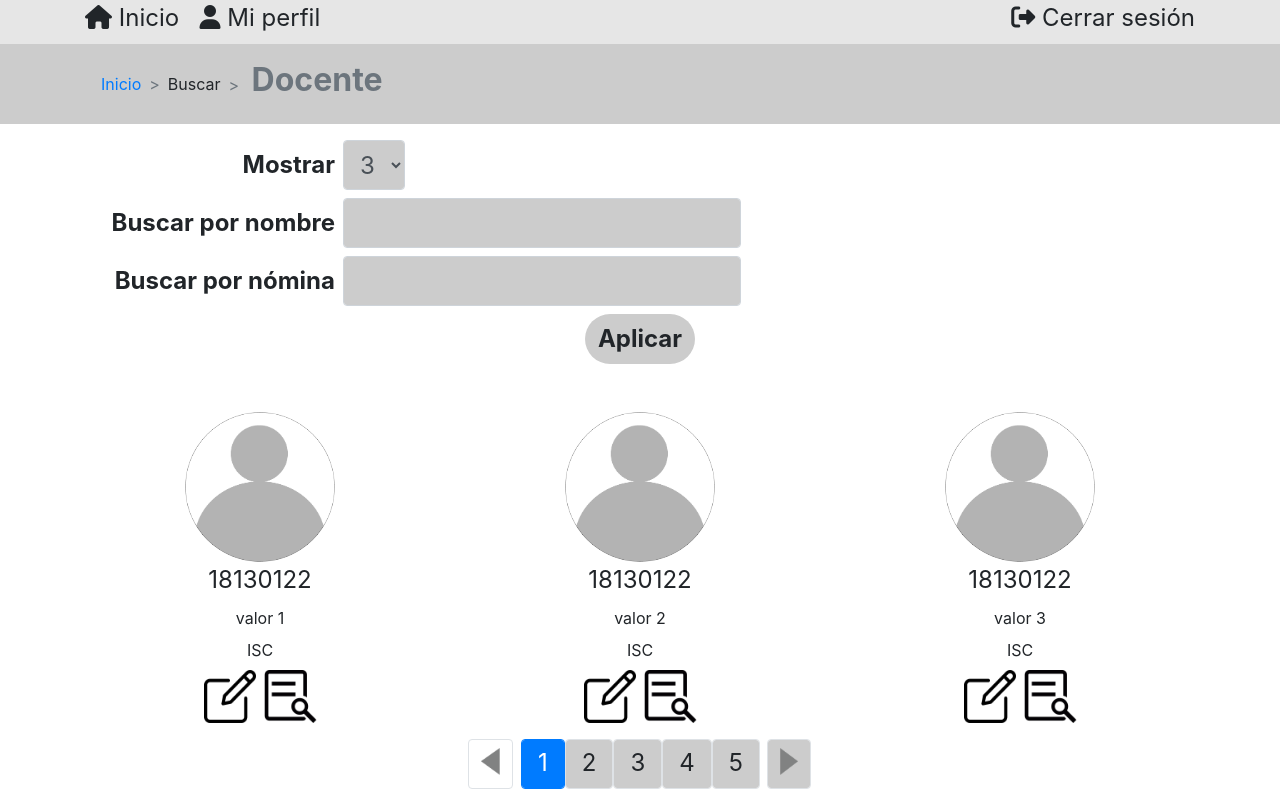
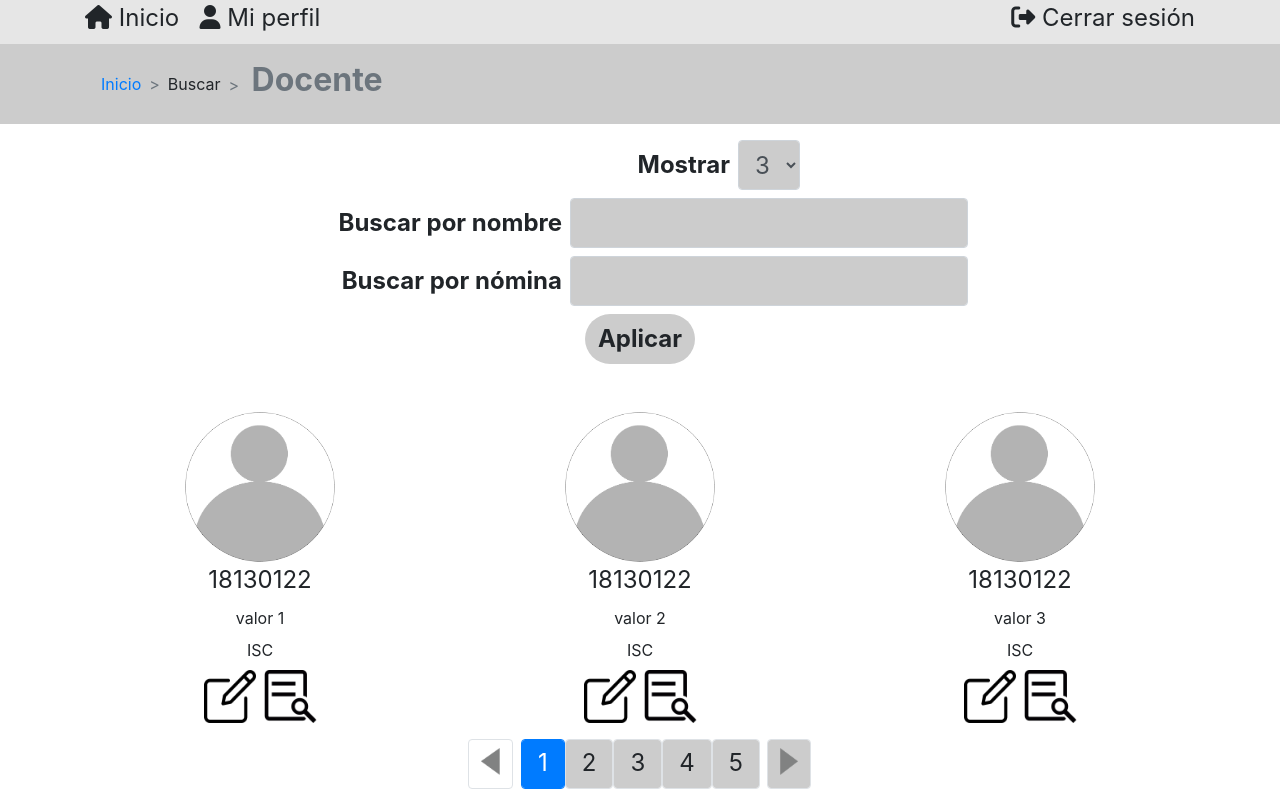
Before and after one commit to Chriss9720/Academias_V_2_0, a plain HTML site: page buscarDocente.html in a window 1280 px wide. Drawn offline with nearby package versions, Linux system fonts and the light colour scheme.

Commit message:
buscarDocente

```diff
--- a/buscarDocente.html
+++ b/buscarDocente.html
@@ -60,8 +60,8 @@
         </div>
     </div>
 
-    <div class="container mt-3">
-        <div class="form-inline">
+    <div class="container">
+        <div class="form-inline justify-content-center">
             <label class="text-input font-weight-bold ancho justify-content-end">Mostrar</label>
             <select class="form-control ml-2 text-input bg-input" id="mostrar">
                 <option value="">1</option>
@@ -72,11 +72,11 @@
                 <option value="">6</option>
             </select>
         </div>
-        <div class="form-inline mt-2">
+        <div class="form-inline mt-2 justify-content-center">
             <label class="text-input font-weight-bold ancho justify-content-end">Buscar por nombre</label>
             <input type="text" name="" id="" class="form-control bg-input text-input ml-2">
         </div>
-        <div class="form-inline mt-2">
+        <div class="form-inline mt-2 justify-content-center">
             <label class="text-input font-weight-bold ancho justify-content-end">Buscar por nómina</label>
             <input type="text" name="" id="" class="form-control bg-input text-input ml-2">
         </div>
```
